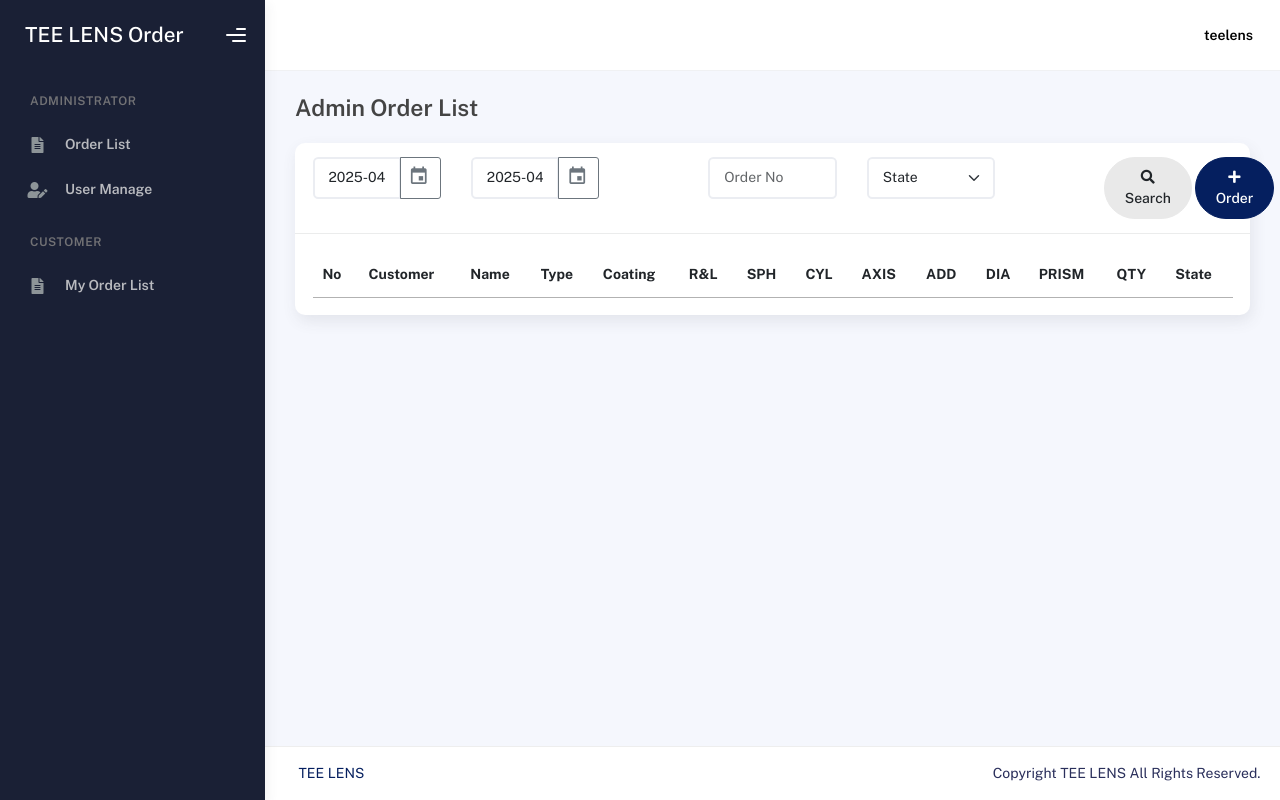
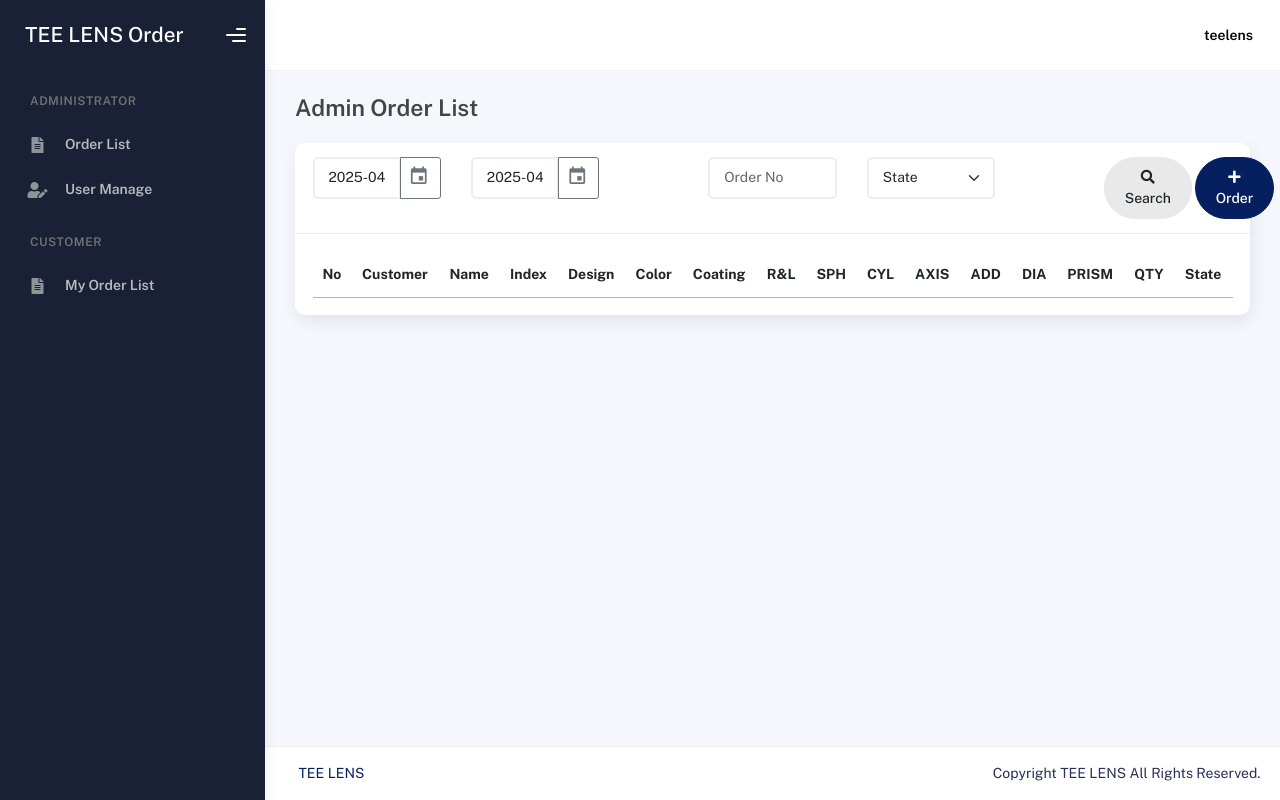
Before and after one commit to ricepower/teelens-order, a PHP site: page /pages/admin/admin-order.php in a window 1280 px wide. Run offline with PHP 8.4, Linux system fonts and the light colour scheme; a user stored in the database is signed in; lists and menus that the app fills with data are empty; some libraries are stand-ins or nearby versions; some web fonts are replaced.

Commit message:
테이블에 Index Design Color 추가 Type 제거

```diff
--- a/pages/admin/admin-order.php
+++ b/pages/admin/admin-order.php
@@ -78,7 +78,10 @@ include("../../utils/checkAdmin.php");
                                                     <th>No</th>
                                                     <th>Customer</th>
                                                     <th>Name</th>
-                                                    <th>Type</th>
+                                                    <!-- <th>Type</th> -->
+                                                    <th>Index</th>
+                                                    <th>Design</th>
+                                                    <th>Color</th>
                                                     <th>Coating</th>
                                                     <th>R&L</th>
                                                     <th>SPH</th>
@@ -192,7 +195,10 @@ include("../../utils/checkAdmin.php");
                     { data: "idx" },
                     { data: "member_name" },
                     { data: "name" },
-                    { data: "type" },
+                    // { data: "type" },
+                    { data: "index_name" },
+                    { data: "design_name" },
+                    { data: "color_name" },
                     { data: "coating" },
                     { data: "spec_LR" },
                     { data: "spec_sph" },
--- a/pages/commons/order-modal.php
+++ b/pages/commons/order-modal.php
@@ -165,7 +165,7 @@
                     </div>
                     <div class="col ps-1 pe-1">
                         <div class="form-group text-center ps-0 pe-0">
-                            <label for="largeInput">SEG.H(R)</label>
+                            <label for="largeInput">SEG.H</label>
                             <input type="text" class="form-control form-control" id="orderRSEG" value="" />
                         </div>
                     </div>
```
Also changed, not shown: api/admin/order.php (+9 -0 lines), api/order.php (+10 -1 lines), pages/customer/customer-order.php (+8 -2 lines).
